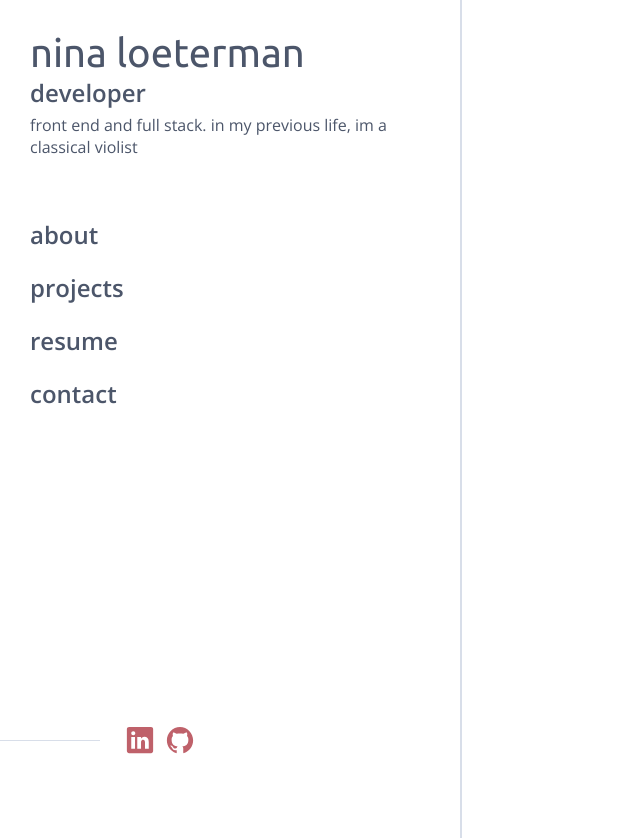
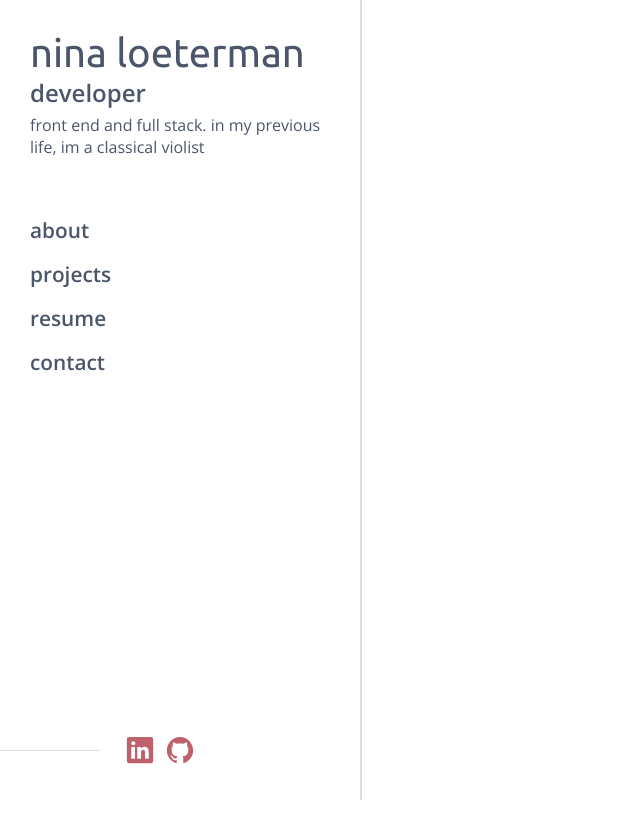
Before and after one commit to NinaLoeterman/portfolio, a React (Create React App) app: page / in a window 1280 px wide. Shown: the top 838 px of the page, without its empty margins (0-640 px from the left). After the commit the page ends 800 px from the top, so only its background shows below. Built offline with nearby package versions, Linux system fonts and the light colour scheme.

Commit message:
sidebar styling

```diff
--- a/src/components/sidebar/Sidebar/Sidebar.jsx
+++ b/src/components/sidebar/Sidebar/Sidebar.jsx
@@ -7,8 +7,10 @@ import "./Sidebar.styles.css";
 const Sidebar = () => {
   return (
     <div className={"sidebar"}>
-      <SidebarTitle />
-      <SidebarLinks />
+      <div>
+        <SidebarTitle />
+        <SidebarLinks />
+      </div>
       <SidebarSocial />
     </div>
   );
--- a/src/components/sidebar/Sidebar/Sidebar.styles.css
+++ b/src/components/sidebar/Sidebar/Sidebar.styles.css
@@ -1,12 +1,11 @@
 .sidebar {
-    position: absolute;
-    left: 0;
     display: flex;
     flex-direction: column;
     align-items: flex-start;
-    min-width: 400px;
-    width: 25%;
-    height: 100vh;
+    justify-content: space-between;
+    min-width: 300px;
+    width: 20%;
+    height: calc(100vh - 60px);
     border-right: 2px solid var(--sub-text);
     padding: 30px;
     color: var(--main-text);
--- a/src/components/sidebar/SidebarLinks/SidebarLinks.styles.css
+++ b/src/components/sidebar/SidebarLinks/SidebarLinks.styles.css
@@ -8,8 +8,8 @@
 .sidebar-links--link {
     text-decoration: none;
     color: var(--main-text);
-    font-size: 1.5rem;
-    margin: 10px 0px;
+    font-size: 1.3rem;
+    margin: 8px 0px;
 }
 
 .sidebar-links--accent {
--- a/src/components/sidebar/SidebarSocial/SidebarSocial.styles.css
+++ b/src/components/sidebar/SidebarSocial/SidebarSocial.styles.css
@@ -1,6 +1,4 @@
 .sidebar-social {
-    position: absolute;
-    bottom: 100px;
     display: flex;
     align-items: center;
 }
```
Also changed, not shown: 1 other file (tests, documents, lock files or other folders).
